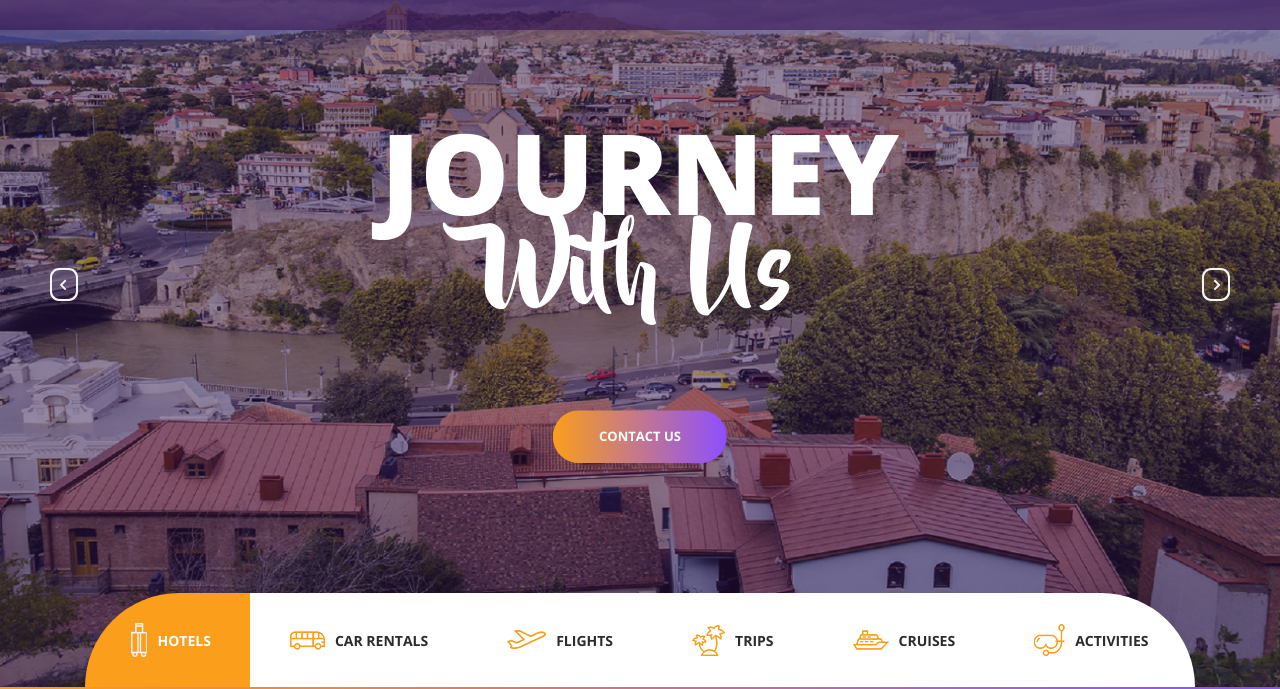
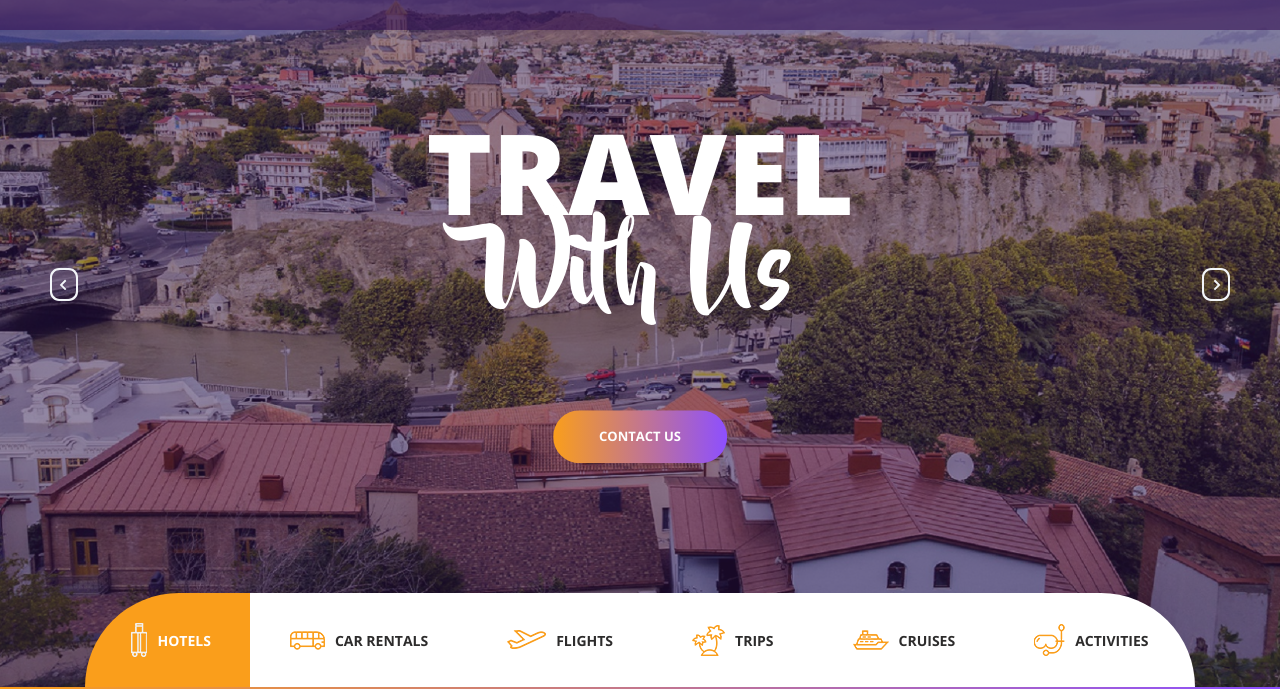
Before and after one commit to AyushGupta-0/Master-Travels, a plain HTML site: page index.html in a window 1280 px wide. Shown: the part 113-802 px from the top of the page. Drawn offline with nearby package versions, Linux system fonts and the light colour scheme.

Commit message:
changed title

```diff
--- a/index.html
+++ b/index.html
@@ -85,7 +85,7 @@
 <div class="home_slider_background" style="background-image:url(images/mastertravels-homepage-slider-1.jpg)"></div>
 <div class="home_slider_content text-center">
 <div class="home_slider_content_inner" data-animation-in="flipInX" data-animation-out="animate-out fadeOut">
-<h1 style="margin-bottom: 15px;">Journey</h1>
+<h1 style="margin-bottom: 15px;">Travel</h1>
 <h1>With Us</h1>
 <div class="button home_slider_button"><div class="button_bcg"></div><a href="#">Contact Us</a></div>
 </div>
@@ -96,7 +96,7 @@
 <div class="home_slider_background" style="background-image:url(images/mastertravels-homepage-slider-2.jpg)"></div>
 <div class="home_slider_content text-center">
 <div class="home_slider_content_inner" data-animation-in="flipInX" data-animation-out="animate-out fadeOut">
-	<h1 style="margin-bottom: 15px;">Journey</h1>
+	<h1 style="margin-bottom: 15px;">Travel</h1>
 <h1>With Us</h1>
 <div class="button home_slider_button"><div class="button_bcg"></div><a href="#">Contact Us</a></div>
 </div>
@@ -107,7 +107,7 @@
 <div class="home_slider_background" style="background-image:url(images/mastertravels-homepage-slider-3.jpg)"></div>
 <div class="home_slider_content text-center">
 <div class="home_slider_content_inner" data-animation-in="flipInX" data-animation-out="animate-out fadeOut">
-	<h1 style="margin-bottom: 15px;">Journey</h1>
+	<h1 style="margin-bottom: 15px;">Travel</h1>
 <h1>With Us</h1>
 <div class="button home_slider_button"><div class="button_bcg"></div><a href="#">Contact Us</a></div>
 </div>
```
